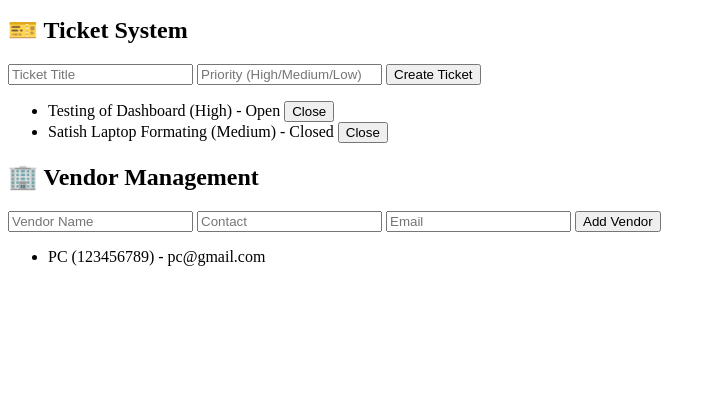
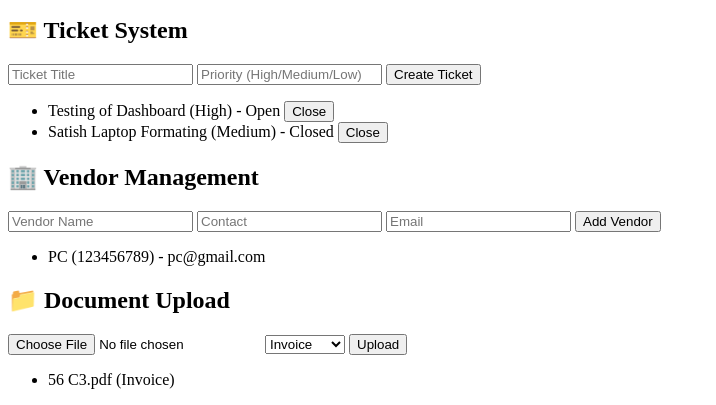
Before and after one commit to Swapnil-2023/Unified-IT-Dashboard, a Flask app: page / in a window 1280 px wide. Shown: the part 516-921 px from the top of the page, without its empty margins (0-716 px from the left). Before the commit the page ends 782 px from the top, so only its background shows below. Run offline with Flask 3, Linux system fonts and the light colour scheme; data comes from the database, SQL or seed files in the repository; both versions use the stored data as it was after the commit.

Commit message:
Phase 5 completed — File Upload (Documents Module)

```diff
--- a/app.py
+++ b/app.py
@@ -6,6 +6,7 @@ from routes.dashboard import dashboard_bp
 from routes.asset import asset_bp
 from routes.ticket import ticket_bp
 from routes.vendor import vendor_bp
+from routes.document import document_bp
 
 app = Flask(__name__)
 app.config.from_object(Config)
@@ -13,6 +14,7 @@ app.register_blueprint(dashboard_bp)
 app.register_blueprint(asset_bp)
 app.register_blueprint(ticket_bp)
 app.register_blueprint(vendor_bp)
+app.register_blueprint(document_bp)
 
 db.init_app(app)
 
--- /dev/null
+++ b/routes/document.py
@@ -0,0 +1,39 @@
+from flask import Blueprint, request, jsonify
+from models.document import Document
+from models import db
+import os
+
+document_bp = Blueprint('document', __name__)
+
+UPLOAD_FOLDER = 'uploads'
+
+@document_bp.route('/upload', methods=['POST'])
+def upload_file():
+    file = request.files['file']
+    file_type = request.form.get('type')
+
+    if file:
+        file_path = os.path.join(UPLOAD_FOLDER, file.filename)
+        file.save(file_path)
+
+        doc = Document(
+            file_name=file.filename,
+            file_type=file_type,
+            file_path=file_path
+        )
+
+        db.session.add(doc)
+        db.session.commit()
+
+        return jsonify({"message": "File uploaded successfully"})
+
+@document_bp.route('/documents', methods=['GET'])
+def get_documents():
+    docs = Document.query.all()
+    return jsonify([
+        {
+            "name": d.file_name,
+            "type": d.file_type,
+            "path": d.file_path
+        } for d in docs
+    ])
--- a/templates/dashboard.html
+++ b/templates/dashboard.html
@@ -40,6 +40,19 @@
 <button onclick="addVendor()">Add Vendor</button>
 
 <ul id="vendorList"></ul>
+
+<h2>📁 Document Upload</h2>
+
+<input type="file" id="fileInput">
+<select id="fileType">
+    <option value="Invoice">Invoice</option>
+    <option value="PO">PO</option>
+    <option value="Quotation">Quotation</option>
+</select>
+
+<button onclick="uploadFile()">Upload</button>
+
+<ul id="docList"></ul>
 
 <script>
 function loadData() {
@@ -186,5 +199,39 @@ function addVendor() {
 loadVendors();
 </script>
 
+<script>
+function uploadFile() {
+    let file = document.getElementById('fileInput').files[0];
+    let type = document.getElementById('fileType').value;
+
+    let formData = new FormData();
+    formData.append('file', file);
+    formData.append('type', type);
+
+    fetch('/upload', {
+        method: 'POST',
+        body: formData
+    })
+    .then(() => loadDocuments());
+}
+
+function loadDocuments() {
+    fetch('/documents')
+    .then(res => res.json())
+    .then(data => {
+        let list = document.getElementById('docList');
+        list.innerHTML = "";
+
+        data.forEach(doc => {
+            let li = document.createElement('li');
+            li.innerText = `${doc.name} (${doc.type})`;
+            list.appendChild(li);
+        });
+    });
+}
+
+loadDocuments();
+</script>
+
 </body>
 </html>
```
Also changed, not shown: database/db.sqlite3, 1 other file.
